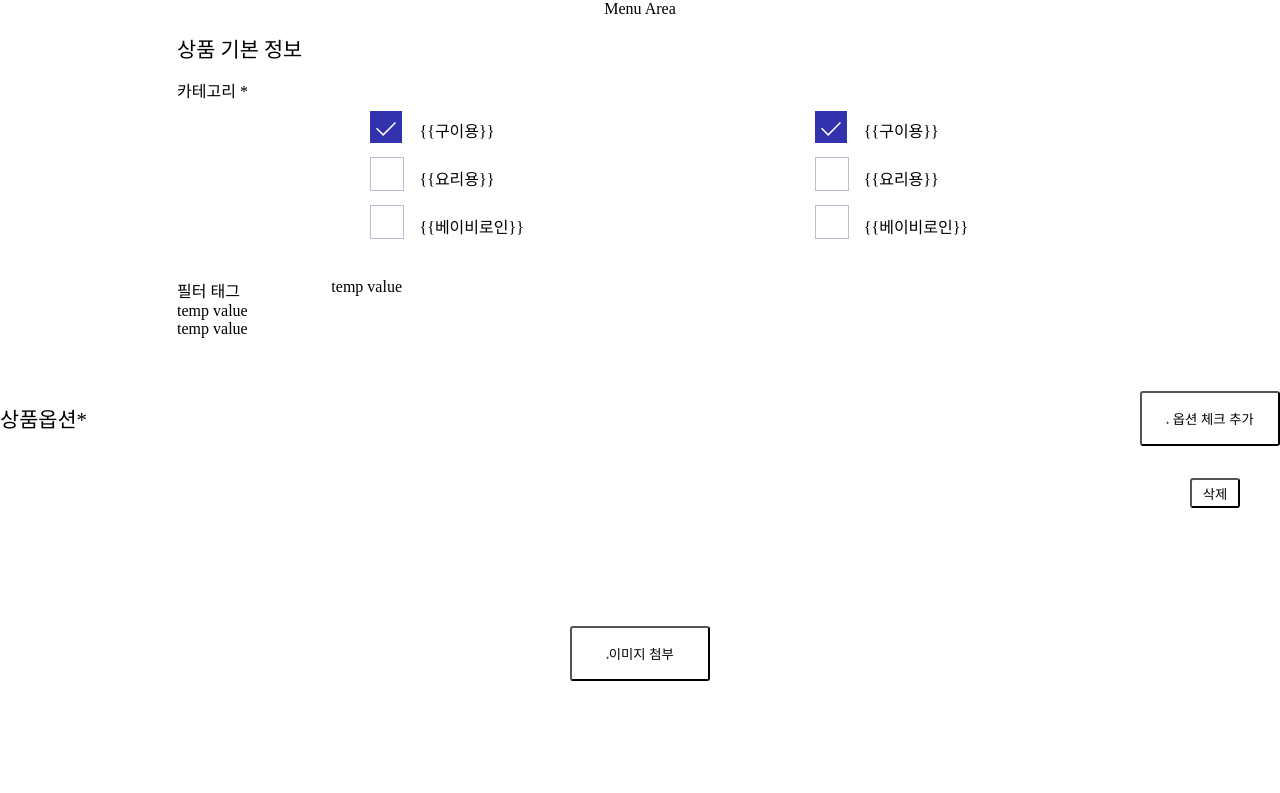
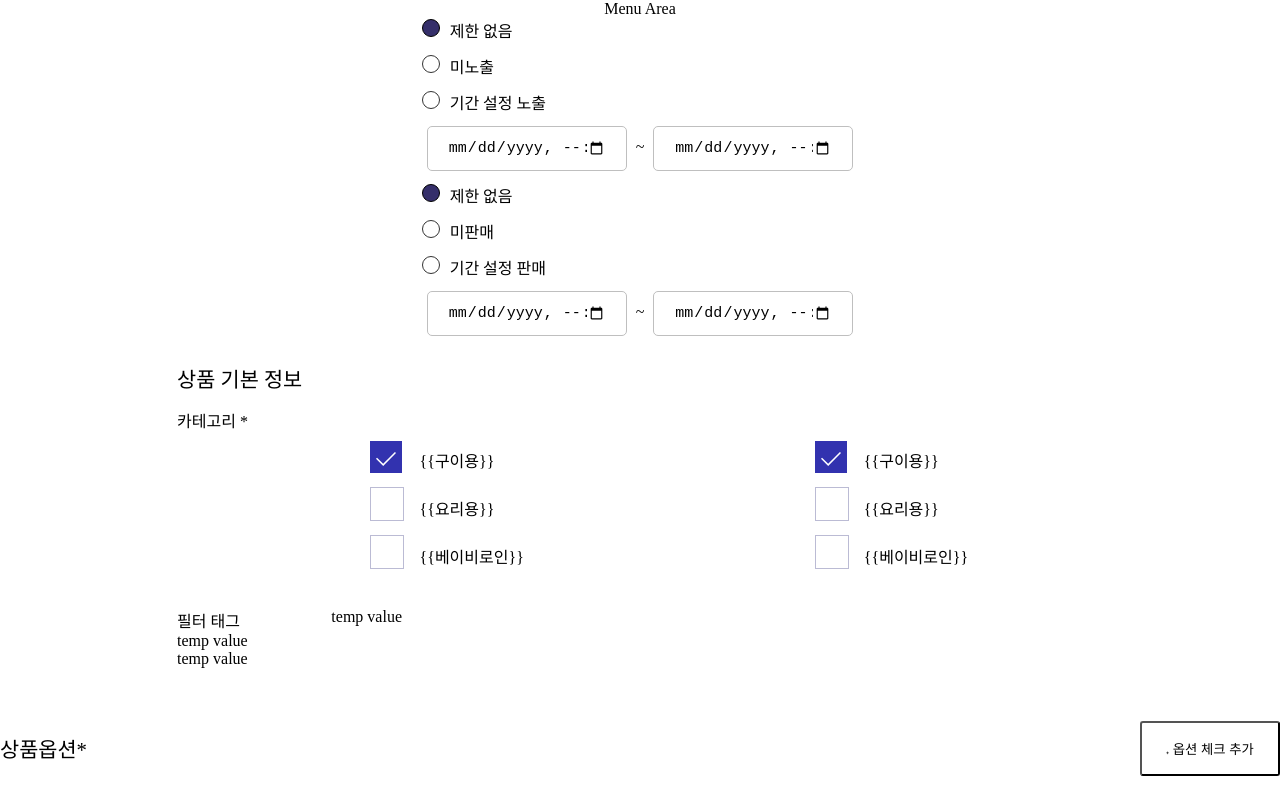
Before and after one commit to wantedPreOnboarding/19_02nd_slr_admin, a React (Create React App) app: page / in a window 1280 px wide. Shown: the top 793 px of the page. Built offline with nearby package versions, Linux system fonts and the light colour scheme.

Commit message:
Modify - 상품 노출 메인 페이지에 연결

```diff
--- a/src/App.jsx
+++ b/src/App.jsx
@@ -1,6 +1,5 @@
-import ExposePeriod from 'Components/ExposePeriod/ExposePeriod';
 import React from 'react';
-import { BasicInfo, Grid, ProductOption } from 'Components';
+import { BasicInfo, Grid, ProductOption, ExposePeriod} from 'Components';
 import styles from './App.module.css';
 import { classNames } from 'utils';
 
@@ -17,6 +16,9 @@ const App = () => {
         </Grid>
         <Grid className={classNames(styles.gridContents)} container center>
           <Grid item>
+            <ExposePeriod />
+          </Grid>
+          <Grid item>
             <BasicInfo />
           </Grid>
           <Grid item>
--- a/src/Components/ExposePeriod/ExposePeriod.jsx
+++ b/src/Components/ExposePeriod/ExposePeriod.jsx
@@ -1,7 +1,7 @@
-import React, { useState, useEffect, useCallback } from 'react';
-import {PERIOD_SELECT} from 'Components/ExposePeriod/PeriodData';
+import React from 'react';
+import {PERIOD_SELECT} from './PeriodData';
 import ExposePeriodForm from './ExposePeriodForm';
-import styles from 'Components/ExposePeriod/ExposePeriod.module.css';
+import styles from './ExposePeriod.module.css';
 
 const ExposePeriod = () => {
 
--- a/src/Components/ExposePeriod/ExposePeriodForm.jsx
+++ b/src/Components/ExposePeriod/ExposePeriodForm.jsx
@@ -5,7 +5,6 @@ import styles from 'Components/ExposePeriod/ExposePeriod.module.css';
 const ExposePeriodForm = ({name}) => {
     const PROPS_NAME = name;
     console.log('name',name);
-
 
     const [period, setPeriod] = useState('unlimit');
     const [startDate, setStartDate] = useState('');
--- a/src/Components/ExposePeriod/index.js
+++ /dev/null
@@ -1 +0,0 @@
-export {default} from './ExposePeriod';
--- a/src/Components/index.js
+++ b/src/Components/index.js
@@ -6,3 +6,4 @@ export { default as BasicInfo } from './BasicInfo/BasicInfo';
 export { default as ProductOptionForm } from './ProductOptionForm/ProductOptionForm';
 export { default as ProductOption } from './ProductOption/ProductOption';
 export { default as CheckBox } from './CheckBox/CheckBox';
+export { default as ExposePeriod } from './ExposePeriod/ExposePeriod'
```
Also changed, not shown: 2 other files (tests, documents, lock files or other folders).
